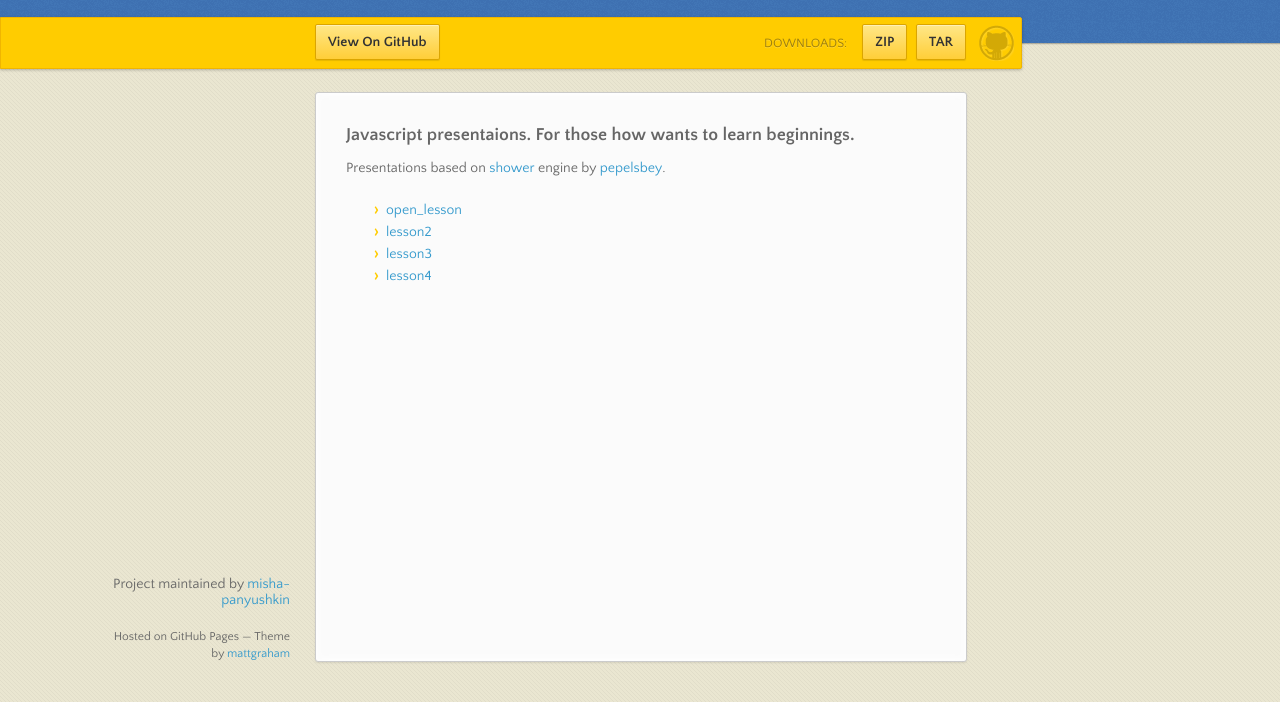
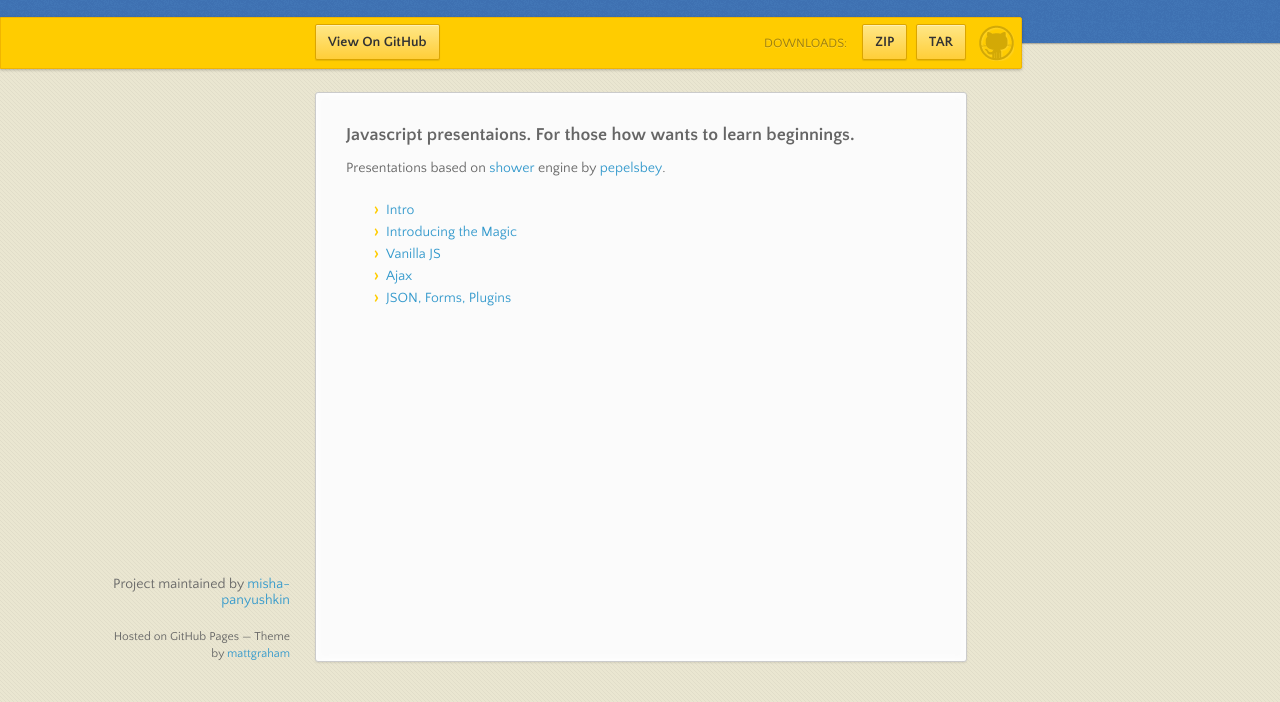
Before and after one commit to misha-panyushkin/js_learning, a plain HTML site: page index.html in a window 1280 px wide. Shown: the part 98-800 px from the top of the page. Drawn offline with nearby package versions, Linux system fonts and the light colour scheme.

Commit message:
index page update: - adding first lesson link; - name all the lessons appropriate.

```diff
--- a/index.html
+++ b/index.html
@@ -45,10 +45,11 @@
 <p>Presentations based on <a href="https://github.com/shower/shower">shower</a> engine by <a href="http://pepelsbey.net/">pepelsbey</a>.</p>
 
 <ul>
-<li><a href="/js_learning/open_lesson.html">open_lesson</a></li>
-<li><a href="/js_learning/lesson2.html">lesson2</a></li>
-<li><a href="/js_learning/lesson3.html">lesson3</a></li>
-<li><a href="/js_learning/lesson4.html">lesson4</a></li>
+<li><a href="/js_learning/open_lesson.html">Intro</a></li>
+<li><a href="/js_learning/lesson1.html">Introducing the Magic</a></li>
+<li><a href="/js_learning/lesson2.html">Vanilla JS</a></li>
+<li><a href="/js_learning/lesson3.html">Ajax</a></li>
+<li><a href="/js_learning/lesson4.html">JSON, Forms, Plugins</a></li>
 </ul>
       </section>
       <footer>
```
